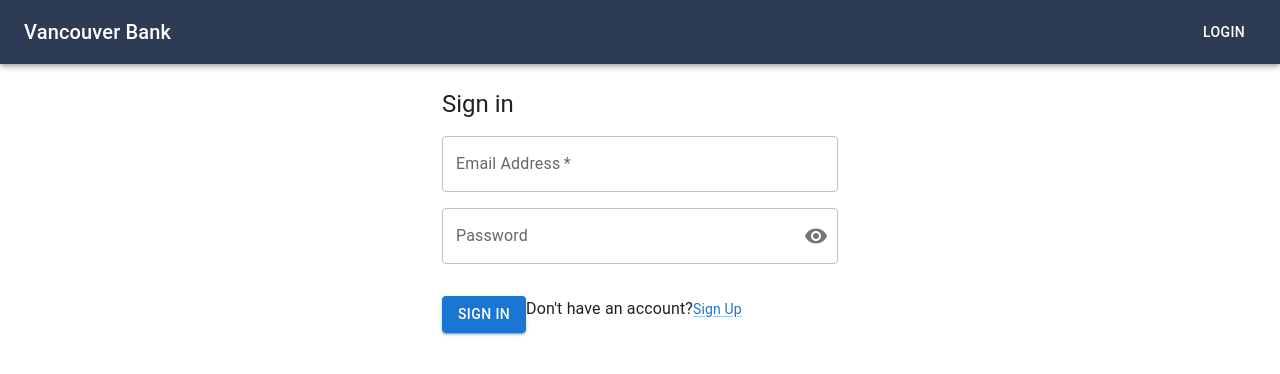
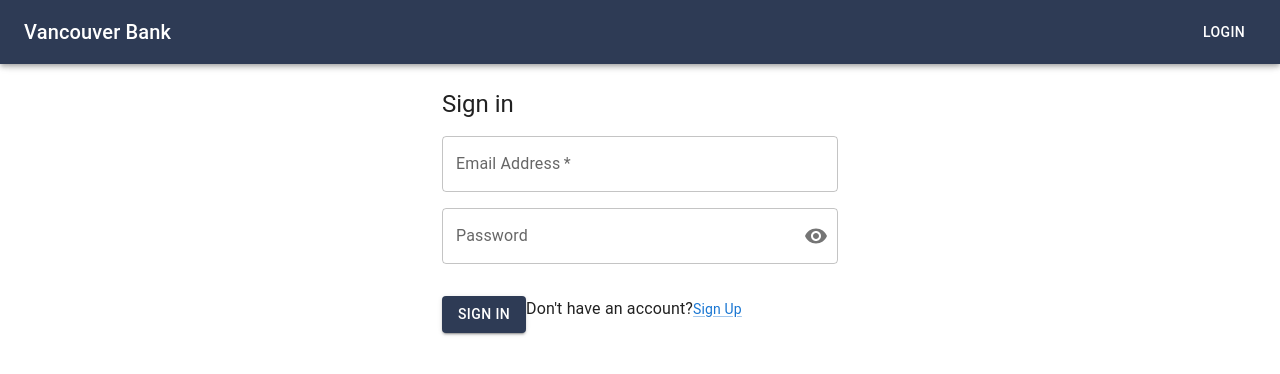
Before and after one commit to we-succeed/vb, a React (Create React App) app in the folder client/: page /login in a window 1280 px wide. Shown: the top 374 px of the page. Built offline with nearby package versions, Linux system fonts and the light colour scheme.

Commit message:
changed button color and hover color

```diff
--- a/client/src/components/shared-forms/VBButton.js
+++ b/client/src/components/shared-forms/VBButton.js
@@ -1,5 +1,6 @@
 import * as React from 'react';
 import Button from "@mui/material/Button";
+
 
 const VBButton = (props) => {
     return (
@@ -7,7 +8,14 @@ const VBButton = (props) => {
             <Button
                 fullWidth={(props.fullWidth)}
                 variant="contained"
-                sx={{mt: 3, mb: 2}}
+                sx={{
+                    mt: 3,
+                    mb: 2,
+                    background:'#2e3b55',
+                    '&:hover': {
+                        background: '#2b41cd'
+                    }
+                    }}
                 onClick={props.onClick}
             >
                 {props.title}
--- a/client/src/utils/APIs.js
+++ b/client/src/utils/APIs.js
@@ -1,8 +1,8 @@
 import {API_PORT} from "../env";
 
 //export const DEFAULT_URL = `http://localhost:${API_PORT}/api`;
-export const DEFAULT_URL = `/api`;
-//export const DEFAULT_URL = `https://powerful-crag-89387.herokuapp.com/api`;
+// export const DEFAULT_URL = `/api`;
+export const DEFAULT_URL = `https://powerful-crag-89387.herokuapp.com/api`;
 
 //Login
 export const API_AUTH = `${DEFAULT_URL}/auth`
```
